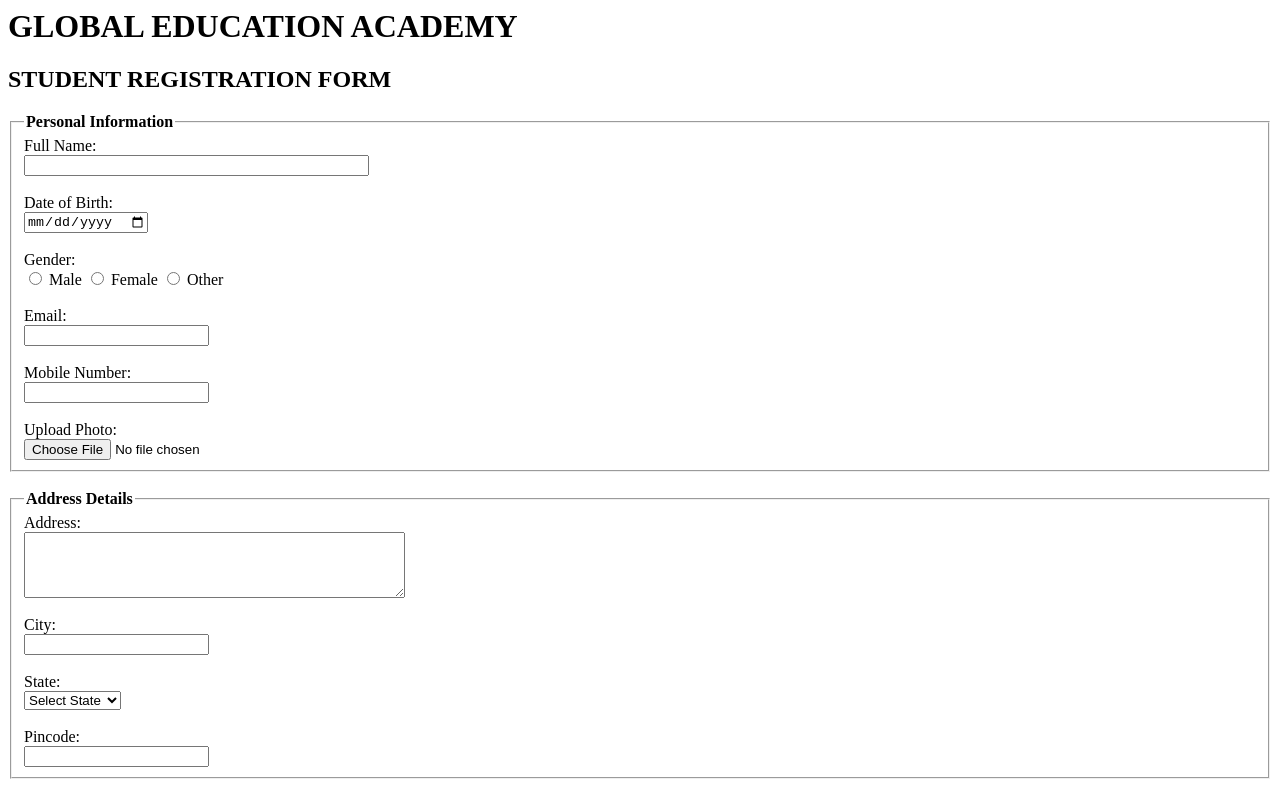
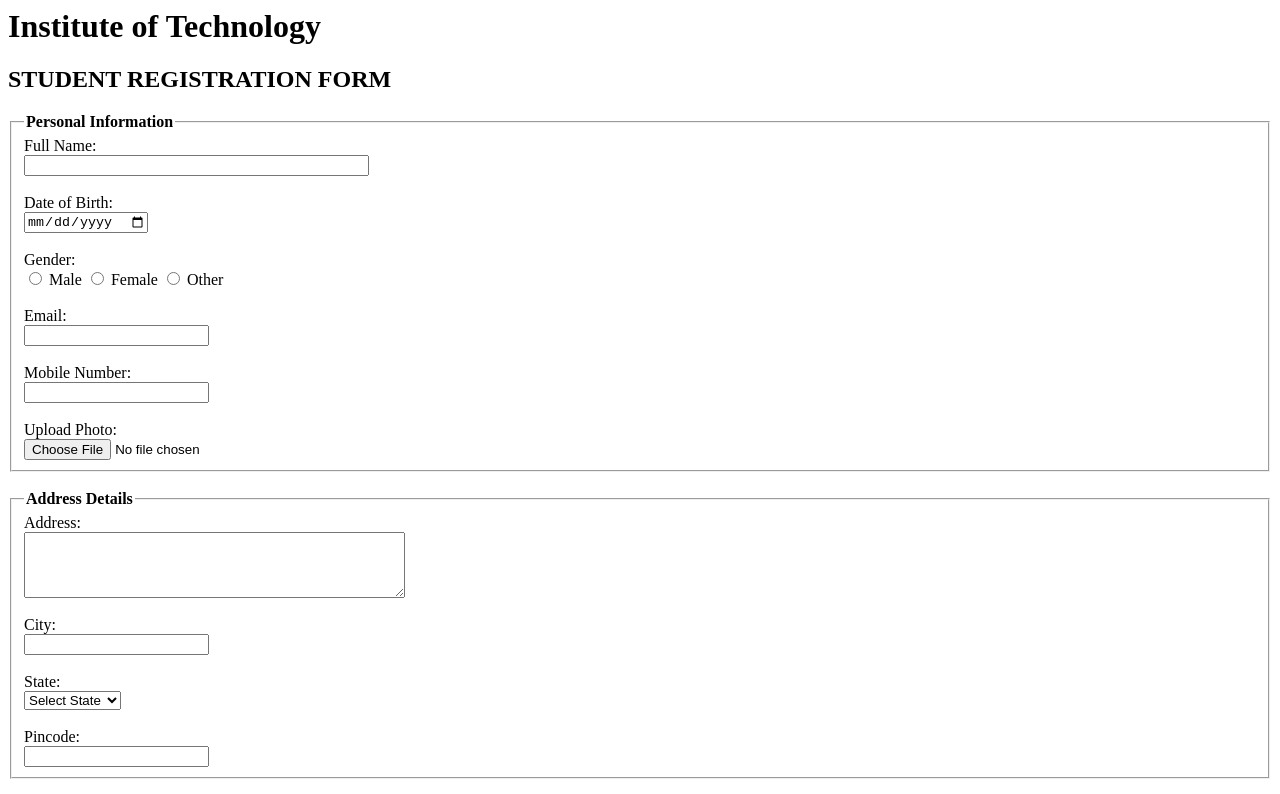
Before and after one commit to aryan-mlhub/MDM_WD, a plain HTML site: page Studentform.html in a window 1280 px wide. Shown: the top 794 px of the page. Drawn offline with Linux system fonts and the light colour scheme.

Commit message:
Update institution name in student registration form

```diff
--- a/Studentform.html
+++ b/Studentform.html
@@ -5,7 +5,7 @@
 </head>
 <body>
 
-    <h1>GLOBAL EDUCATION ACADEMY</h1>
+    <h1>Institute of Technology</h1>
     <h2>STUDENT REGISTRATION FORM</h2>
 
 <form>
```
